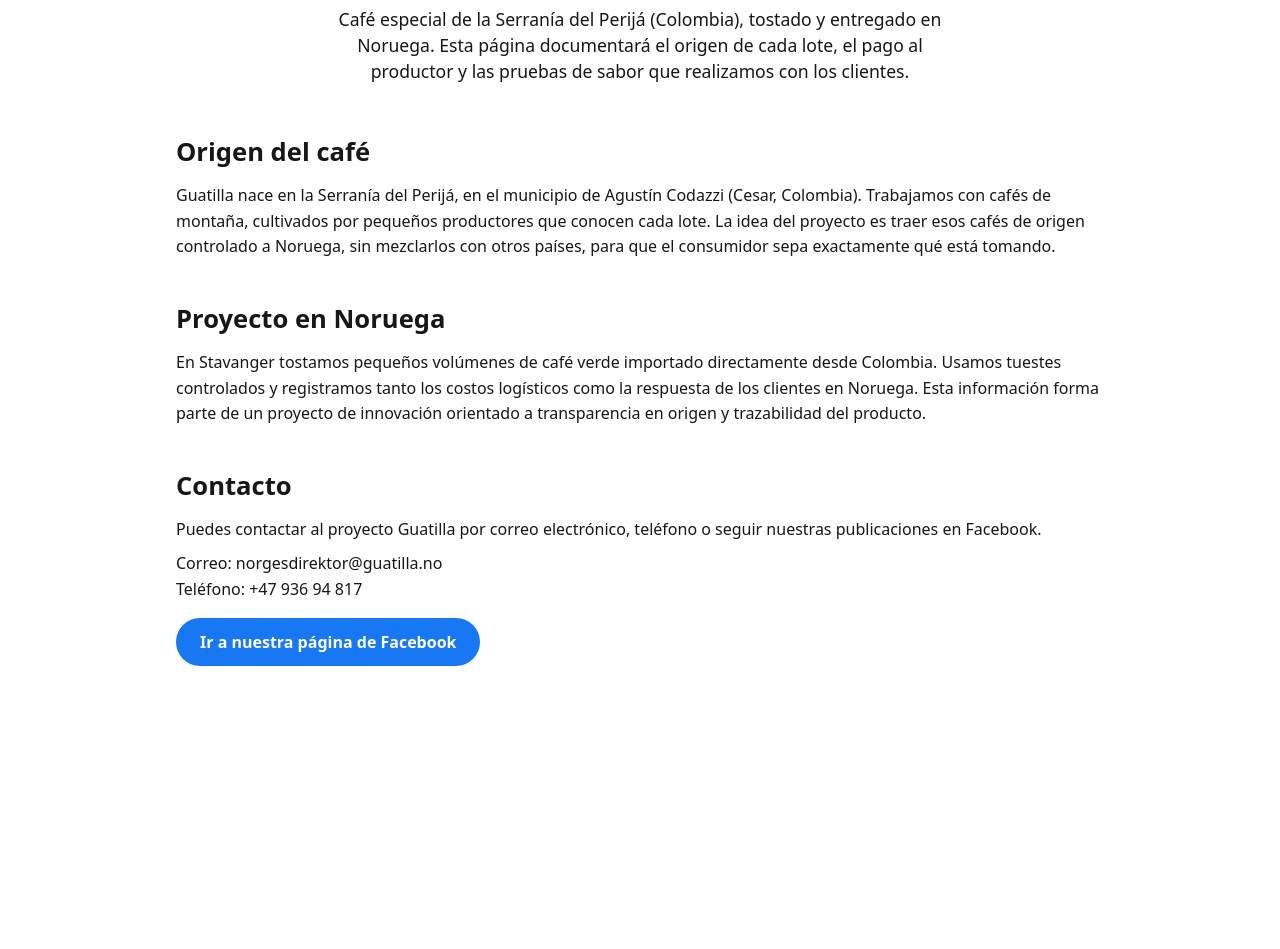
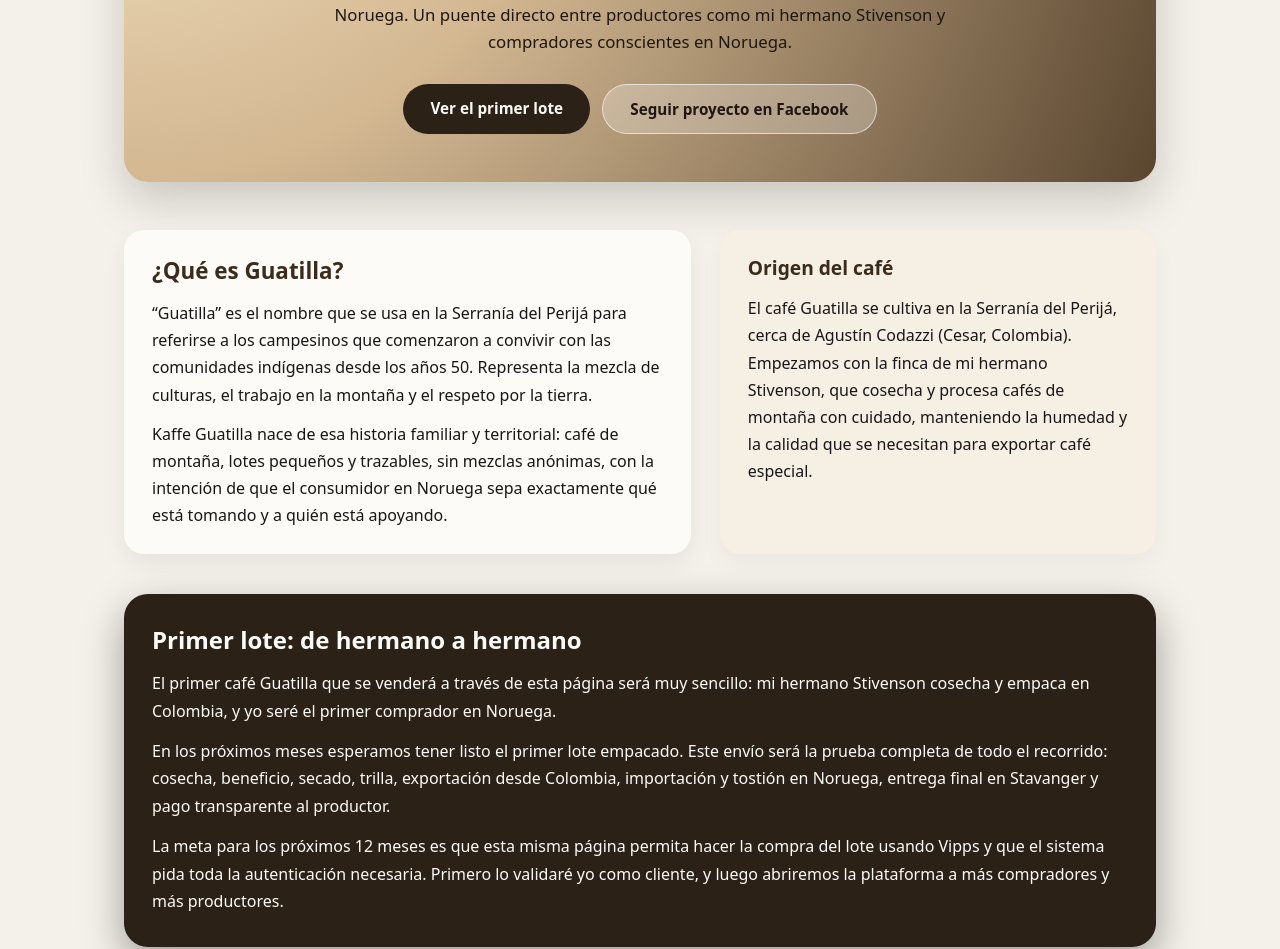
Before and after one commit to Guatilla/guatilla-web, a Next.js app: page / in a window 1280 px wide. Shown: the part 344-1293 px from the top of the page. Before the commit the page ends 1074 px from the top, so only its background shows below. Built offline with nearby package versions, Linux system fonts and the light colour scheme.

Commit message:
Update page.tsx

```diff
--- a/app/page.tsx
+++ b/app/page.tsx
@@ -3,116 +3,296 @@
     <main
       style={{
         fontFamily: "system-ui, -apple-system, BlinkMacSystemFont, sans-serif",
-        padding: "2rem 1rem 4rem",
-        maxWidth: "960px",
+        background: "#f4f1ea",
+        minHeight: "100vh",
+      }}
+    >
+      <div
+        style={{
+          maxWidth: "1080px",
           margin: "0 auto",
+          padding: "2rem 1.5rem 4rem",
         }}
       >
         {/* HERO */}
         <header
           style={{
+            margin: "2.5rem 0 3rem",
+            padding: "2.5rem 1.5rem 3rem",
+            borderRadius: "1.5rem",
+            background:
+              "radial-gradient(circle at top left, #f7e6c5, #d3b892 40%, #5a4630 100%)",
+            color: "#20160f",
             textAlign: "center",
-          margin: "4rem 0 3rem",
+            boxShadow: "0 18px 45px rgba(0,0,0,0.18)",
           }}
         >
           <img
-          src="/logo-guatilla.png.jpg"
+            src="/logo-guatilla.png"
             alt="Logo Kaffe Guatilla"
             style={{
+              display: "block",
               width: "140px",
               height: "auto",
-            marginBottom: "1.5rem",
+              margin: "0 auto 1.5rem",
+              borderRadius: "999px",
+              background: "rgba(255,255,255,0.7)",
+              padding: "0.5rem",
             }}
           />
 
           <h1
             style={{
-            fontSize: "2.8rem",
-            fontWeight: "bold",
-            marginBottom: "1.5rem",
+              fontSize: "2.6rem",
+              fontWeight: 800,
+              marginBottom: "0.75rem",
+              letterSpacing: "0.04em",
             }}
           >
             KAFFE GUATILLA
           </h1>
           <p
             style={{
-            fontSize: "1.1rem",
-            maxWidth: "650px",
-            margin: "0 auto",
-            lineHeight: 1.5,
+              fontSize: "1.05rem",
+              maxWidth: "640px",
+              margin: "0.5rem auto 1.75rem",
+              lineHeight: 1.6,
             }}
           >
             Café especial de la Serranía del Perijá (Colombia), tostado y
-          entregado en Noruega. Esta página documentará el origen de cada
-          lote, el pago al productor y las pruebas de sabor que realizamos
-          con los clientes.
+            entregado en Noruega. Un puente directo entre productores como mi
+            hermano Stivenson y compradores conscientes en Noruega.
           </p>
+
+          <div
+            style={{
+              display: "flex",
+              flexWrap: "wrap",
+              justifyContent: "center",
+              gap: "0.75rem",
+            }}
+          >
+            <a
+              href="#primer-lote"
+              style={{
+                padding: "0.8rem 1.7rem",
+                borderRadius: "999px",
+                backgroundColor: "#2b2117",
+                color: "#fdfbf7",
+                textDecoration: "none",
+                fontWeight: 600,
+                fontSize: "0.95rem",
+              }}
+            >
+              Ver el primer lote
+            </a>
+            <a
+              href="https://www.facebook.com/profile.php?id=100090938266173"
+              target="_blank"
+              rel="noopener noreferrer"
+              style={{
+                padding: "0.8rem 1.7rem",
+                borderRadius: "999px",
+                backgroundColor: "rgba(255,255,255,0.26)",
+                color: "#20160f",
+                textDecoration: "none",
+                fontWeight: 600,
+                fontSize: "0.95rem",
+                border: "1px solid rgba(255,255,255,0.6)",
+              }}
+            >
+              Seguir proyecto en Facebook
+            </a>
+          </div>
         </header>
 
-      {/* ORIGEN */}
-      <section id="origen" style={{ marginBottom: "2.5rem" }}>
+        {/* BLOQUE HISTORIA + ORIGEN */}
+        <section
+          style={{
+            display: "grid",
+            gridTemplateColumns: "minmax(0, 1.3fr) minmax(0, 1fr)",
+            gap: "1.8rem",
+            marginBottom: "2.5rem",
+          }}
+        >
+          <article
+            style={{
+              background: "#fdfbf7",
+              borderRadius: "1.25rem",
+              padding: "1.5rem 1.75rem",
+              boxShadow: "0 10px 25px rgba(0,0,0,0.06)",
+            }}
+          >
             <h2
               style={{
-            fontSize: "1.6rem",
-            fontWeight: "bold",
+                fontSize: "1.4rem",
+                fontWeight: 700,
+                marginBottom: "0.75rem",
+                color: "#3b2b1c",
+              }}
+            >
+              ¿Qué es Guatilla?
+            </h2>
+            <p style={{ lineHeight: 1.7, marginBottom: "0.75rem" }}>
+              “Guatilla” es el nombre que se usa en la Serranía del Perijá para
+              referirse a los campesinos que comenzaron a convivir con las
+              comunidades indígenas desde los años 50. Representa la mezcla de
+              culturas, el trabajo en la montaña y el respeto por la tierra.
+            </p>
+            <p style={{ lineHeight: 1.7 }}>
+              Kaffe Guatilla nace de esa historia familiar y territorial: café
+              de montaña, lotes pequeños y trazables, sin mezclas anónimas, con
+              la intención de que el consumidor en Noruega sepa exactamente qué
+              está tomando y a quién está apoyando.
+            </p>
+          </article>
+
+          <article
+            style={{
+              background: "#f6efe4",
+              borderRadius: "1.25rem",
+              padding: "1.5rem 1.75rem",
+              boxShadow: "0 10px 25px rgba(0,0,0,0.04)",
+            }}
+          >
+            <h3
+              style={{
+                fontSize: "1.2rem",
+                fontWeight: 700,
+                marginBottom: "0.75rem",
+                color: "#3b2b1c",
+              }}
+            >
+              Origen del café
+            </h3>
+            <p style={{ lineHeight: 1.7 }}>
+              El café Guatilla se cultiva en la Serranía del Perijá, cerca de
+              Agustín Codazzi (Cesar, Colombia). Empezamos con la finca de mi
+              hermano Stivenson, que cosecha y procesa cafés de montaña con
+              cuidado, manteniendo la humedad y la calidad que se necesitan para
+              exportar café especial.
+            </p>
+          </article>
+        </section>
+
+        {/* PRIMER LOTE */}
+        <section
+          id="primer-lote"
+          style={{
+            marginBottom: "2.5rem",
+            background: "#2b2117",
+            color: "#fdfbf7",
+            borderRadius: "1.5rem",
+            padding: "1.8rem 1.75rem 2rem",
+            boxShadow: "0 16px 40px rgba(0,0,0,0.35)",
+          }}
+        >
+          <h2
+            style={{
+              fontSize: "1.5rem",
+              fontWeight: 700,
               marginBottom: "0.75rem",
             }}
           >
-          Origen del café
+            Primer lote: de hermano a hermano
           </h2>
-        <p style={{ lineHeight: 1.6 }}>
-          Guatilla nace en la Serranía del Perijá, en el municipio de Agustín
-          Codazzi (Cesar, Colombia). Trabajamos con cafés de montaña,
-          cultivados por pequeños productores que conocen cada lote. La idea
-          del proyecto es traer esos cafés de origen controlado a Noruega, sin
-          mezclarlos con otros países, para que el consumidor sepa exactamente
-          qué está tomando.
+          <p style={{ lineHeight: 1.7, marginBottom: "0.85rem" }}>
+            El primer café Guatilla que se venderá a través de esta página será
+            muy sencillo: mi hermano Stivenson cosecha y empaca en Colombia, y
+            yo seré el primer comprador en Noruega.
+          </p>
+          <p style={{ lineHeight: 1.7, marginBottom: "0.85rem" }}>
+            En los próximos meses esperamos tener listo el primer lote
+            empacado. Este envío será la prueba completa de todo el recorrido:
+            cosecha, beneficio, secado, trilla, exportación desde Colombia,
+            importación y tostión en Noruega, entrega final en Stavanger y pago
+            transparente al productor.
+          </p>
+          <p style={{ lineHeight: 1.7 }}>
+            La meta para los próximos 12 meses es que esta misma página permita
+            hacer la compra del lote usando Vipps y que el sistema pida toda la
+            autenticación necesaria. Primero lo validaré yo como cliente, y
+            luego abriremos la plataforma a más compradores y más productores.
           </p>
         </section>
 
-      {/* PROYECTO EN NORUEGA */}
-      <section id="prosjekt" style={{ marginBottom: "2.5rem" }}>
+        {/* PLAN 12 MESES */}
+        <section
+          style={{
+            marginBottom: "2.5rem",
+            background: "#fdfbf7",
+            borderRadius: "1.25rem",
+            padding: "1.75rem",
+            boxShadow: "0 10px 25px rgba(0,0,0,0.06)",
+          }}
+        >
           <h2
             style={{
-            fontSize: "1.6rem",
-            fontWeight: "bold",
+              fontSize: "1.4rem",
+              fontWeight: 700,
               marginBottom: "0.75rem",
+              color: "#3b2b1c",
             }}
           >
-          Proyecto en Noruega
+            Plan de Guatilla para los próximos 12 meses
           </h2>
-        <p style={{ lineHeight: 1.6 }}>
-          En Stavanger tostamos pequeños volúmenes de café verde importado
-          directamente desde Colombia. Usamos tuestes controlados y registramos
-          tanto los costos logísticos como la respuesta de los clientes en
-          Noruega. Esta información forma parte de un proyecto de innovación
-          orientado a transparencia en origen y trazabilidad del producto.
-        </p>
+          <ul
+            style={{
+              margin: 0,
+              paddingLeft: "1.3rem",
+              lineHeight: 1.7,
+              fontSize: "0.98rem",
+            }}
+          >
+            <li>
+              Recibir el primer lote de café Guatilla en Noruega y documentar
+              todo el proceso.
+            </li>
+            <li>
+              Ajustar la tostión, el empaque y la logística de entrega local.
+            </li>
+            <li>
+              Preparar la integración con Vipps para que las compras puedan
+              hacerse directamente desde esta página.
+            </li>
+            <li>
+              Diseñar la estructura para que nuevos productores en Colombia
+              puedan registrarse y proponer sus propios lotes.
+            </li>
+          </ul>
         </section>
 
         {/* CONTACTO */}
-      <section id="kontakt">
+        <section
+          style={{
+            borderTop: "1px solid #d4c6b5",
+            paddingTop: "1.75rem",
+          }}
+        >
           <h2
             style={{
-            fontSize: "1.6rem",
-            fontWeight: "bold",
+              fontSize: "1.3rem",
+              fontWeight: 700,
               marginBottom: "0.75rem",
+              color: "#3b2b1c",
             }}
           >
             Contacto
           </h2>
-        <p style={{ lineHeight: 1.6, marginBottom: "0.5rem" }}>
-          Puedes contactar al proyecto Guatilla por correo electrónico, teléfono
-          o seguir nuestras publicaciones en Facebook.
+          <p style={{ lineHeight: 1.7, marginBottom: "0.75rem" }}>
+            Si te interesa probar los primeros lotes en Noruega o eres productor
+            de café en Colombia y quieres saber más sobre el proyecto Guatilla,
+            puedes contactarme directamente:
           </p>
 
-        <p style={{ lineHeight: 1.6, marginBottom: "0.5rem" }}>
+          <p style={{ lineHeight: 1.7, marginBottom: "0.75rem" }}>
             Correo:{" "}
             <a href="mailto:norgesdirektor@guatilla.no">
               norgesdirektor@guatilla.no
             </a>
             <br />
-          Teléfono: <a href="tel:+4793694817">+47 936 94 817</a>
+            Teléfono (Noruega):{" "}
+            <a href="tel:+4793694817">+47 936 94 817</a>
           </p>
 
           <a
@@ -121,18 +301,20 @@
             rel="noopener noreferrer"
             style={{
               display: "inline-block",
-            padding: "0.75rem 1.5rem",
+              padding: "0.7rem 1.6rem",
               borderRadius: "999px",
               backgroundColor: "#1877F2",
               color: "white",
               textDecoration: "none",
               fontWeight: 600,
-            marginTop: "0.5rem",
+              fontSize: "0.95rem",
+              marginTop: "0.25rem",
             }}
           >
-          Ir a nuestra página de Facebook
+            Ver publicaciones en Facebook
           </a>
         </section>
+      </div>
     </main>
   );
 }
```
Lines whose indentation alone changed are shown as unchanged.
